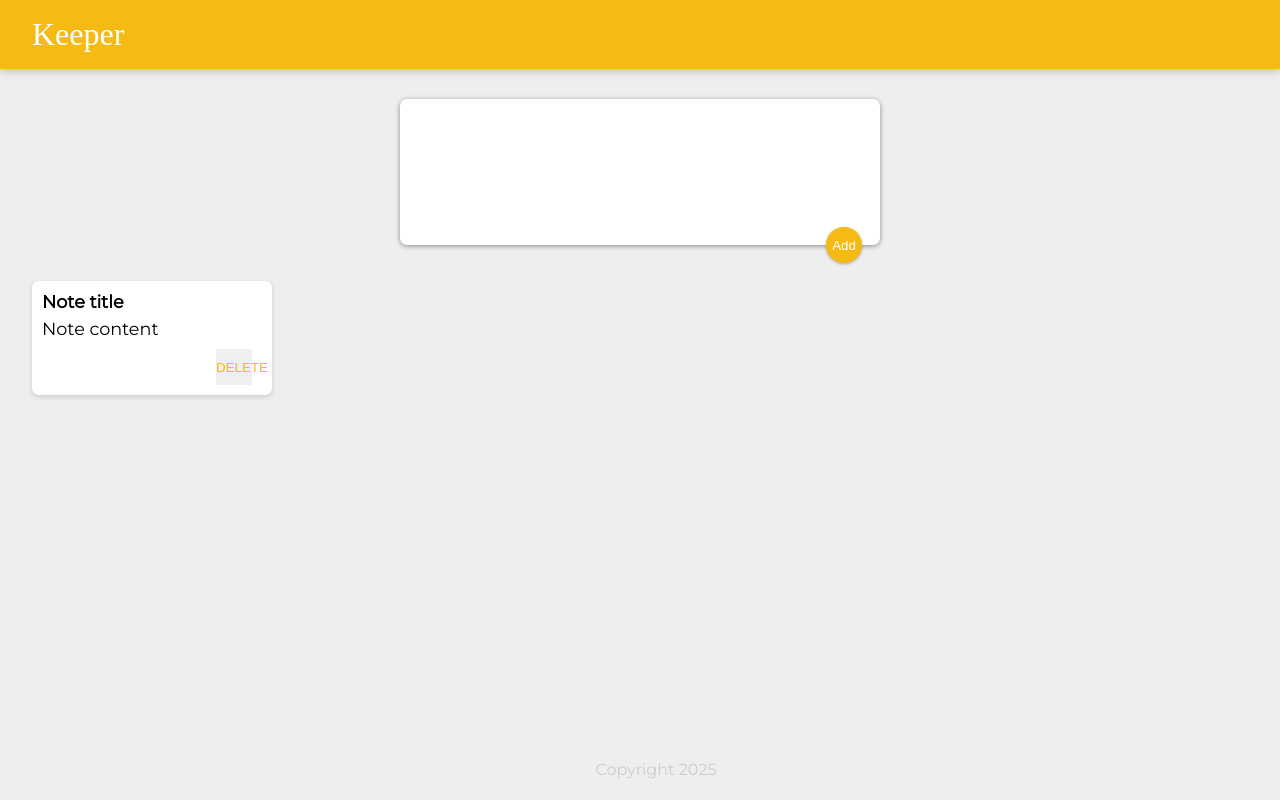
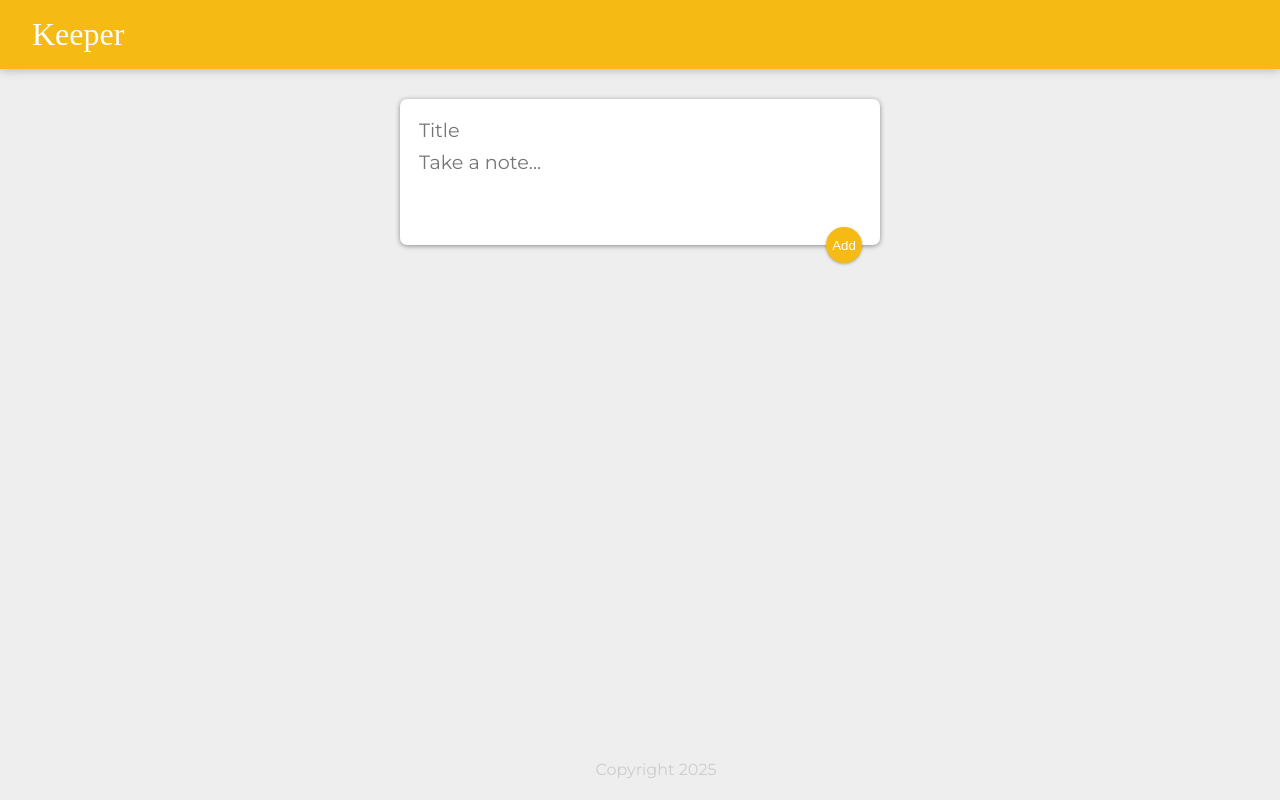
Before and after one commit to mazlumunay/Keeper-app, a React (Vite) app: page / in a window 1280 px wide. Built offline with nearby package versions, Linux system fonts and the light colour scheme; a web font is replaced by a local one.

Commit message:
fix add/delete functionality

```diff
--- a/src/components/App.jsx
+++ b/src/components/App.jsx
@@ -1,15 +1,41 @@
-import React from "react";
+import React, { useState } from "react";
 import Header from "./Header";
 import Footer from "./Footer";
 import Note from "./Note";
 import CreateArea from "./CreateArea";
 
 function App() {
+  const [notes, setNotes] = useState([]);
+
+  function addNote(newNote) {
+    setNotes(prevNotes => {
+      return [...prevNotes, newNote];
+    });
+  }
+
+  function deleteNote(id) {
+    setNotes(prevNotes => {
+      return prevNotes.filter((noteItem, index) => {
+        return index !== id;
+      });
+    });
+  }
+
   return (
     <div>
       <Header />
-      <CreateArea />
-      <Note key={1} title="Note title" content="Note content" />
+      <CreateArea onAdd={addNote} />
+      {notes.map((noteItem, index) => {
+        return (
+          <Note
+            key={index}
+            id={index}
+            title={noteItem.title}
+            content={noteItem.content}
+            onDelete={deleteNote}
+          />
+        );
+      })}
       <Footer />
     </div>
   );
--- a/src/components/CreateArea.jsx
+++ b/src/components/CreateArea.jsx
@@ -1,28 +1,48 @@
-import React, {useState} from "react";
+import React, { useState } from "react";
 
-function CreateArea() {
-  const [note,setNote] = useState({
-    title: " ",
-    content:" "
+function CreateArea(props) {
+  const [note, setNote] = useState({
+    title: "",
+    content: ""
   });
 
-  function handleChange(event){
-    const {name,value} = event.target;
+  function handleChange(event) {
+    const { name, value } = event.target;
 
     setNote(prevNote => {
-      return{
+      return {
         ...prevNote,
-        [name]:value
+        [name]: value
       };
     });
+  }
+
+  function submitNote(event) {
+    props.onAdd(note);
+    setNote({
+      title: "",
+      content: ""
+    });
+    event.preventDefault();
   }
 
   return (
     <div>
       <form>
-        <input name="title" onChange={handleChange} value={note.title} placeholder="Title" />
-        <textarea name="content" onChange={handleChange} value={note.content} placeholder="Take a note..." rows="3" />
-        <button>Add</button>
+        <input
+          name="title"
+          onChange={handleChange}
+          value={note.title}
+          placeholder="Title"
+        />
+        <textarea
+          name="content"
+          onChange={handleChange}
+          value={note.content}
+          placeholder="Take a note..."
+          rows="3"
+        />
+        <button onClick={submitNote}>Add</button>
       </form>
     </div>
   );
--- a/src/components/Note.jsx
+++ b/src/components/Note.jsx
@@ -1,11 +1,15 @@
 import React from "react";
 
 function Note(props) {
+  function handleClick() {
+    props.onDelete(props.id);
+  }
+
   return (
     <div className="note">
       <h1>{props.title}</h1>
       <p>{props.content}</p>
-      <button>DELETE</button>
+      <button onClick={handleClick}>DELETE</button>
     </div>
   );
 }
```
